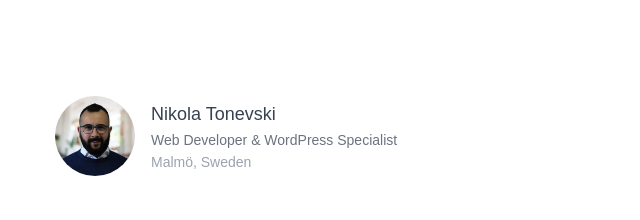
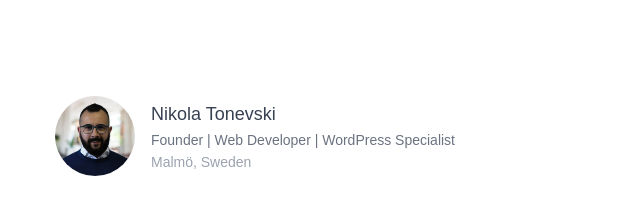
Before and after one commit to tonevski/tonevski, a Next.js app: page / in a window 1280 px wide. Shown: the top 220 px of the page, without its empty margins (317-957 px from the left). Built offline with nearby package versions, Linux system fonts and the light colour scheme.

Commit message:
Update Top.tsx

```diff
--- a/app/components/Top.tsx
+++ b/app/components/Top.tsx
@@ -14,7 +14,7 @@ const Top = () => {
       <div>
         <h1 className="text-lg text-gray-700 pb-0.5">Nikola Tonevski</h1>
         <p className="text-sm text-gray-500 pb-0.5">
-          Web Developer & WordPress Specialist
+          Founder | Web Developer | WordPress Specialist
         </p>
         <p className="text-sm text-gray-400">Malmö, Sweden</p>
       </div>
```
